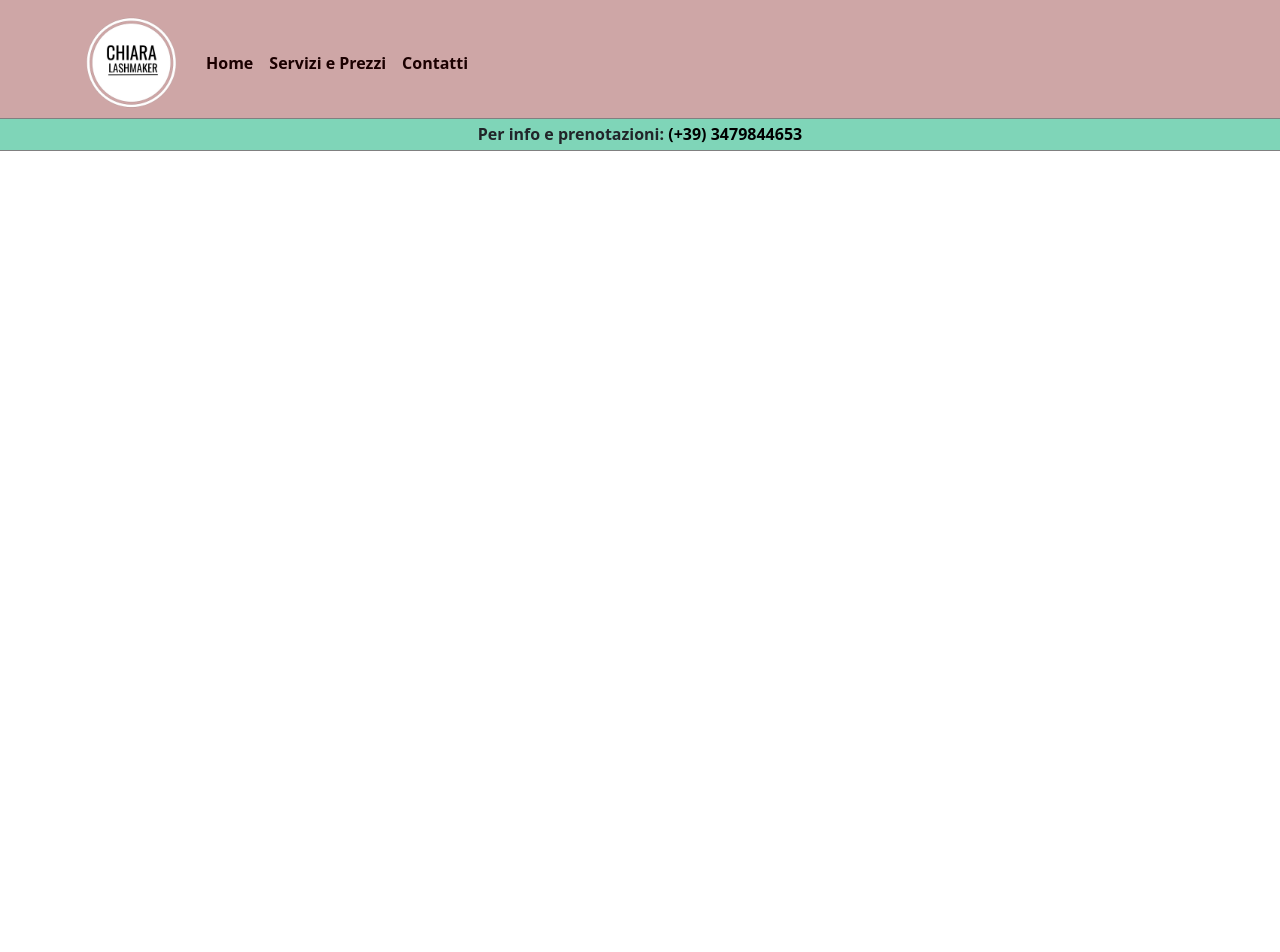
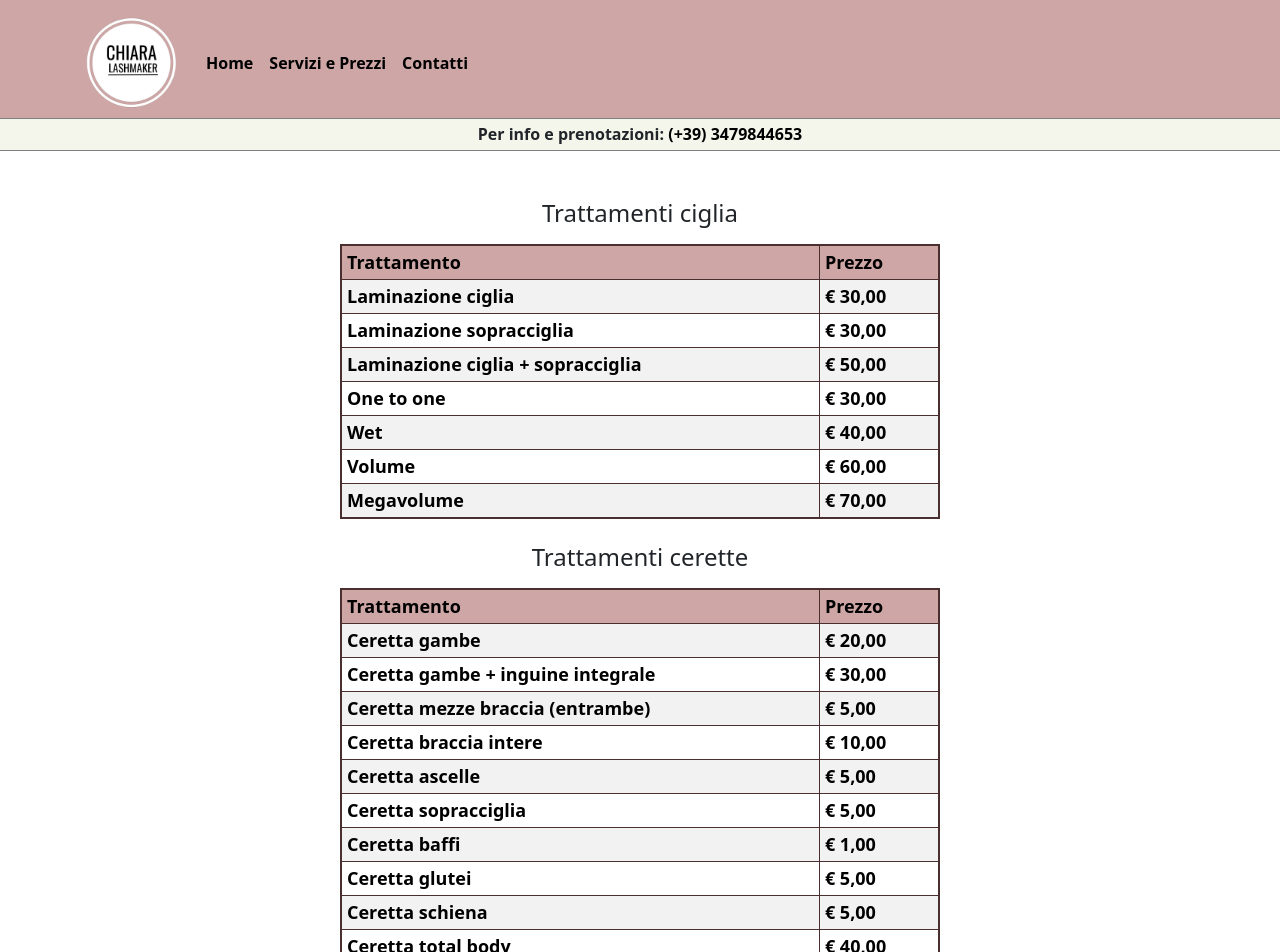
Before and after one commit to Massolinii/chiara_bonanzinga_estetica, a React (Create React App) app: page /trattamenti in a window 1280 px wide. Shown: the top 952 px of the page. Before the commit the page ends 800 px from the top, so only its background shows below. Built offline with nearby package versions, Linux system fonts and the light colour scheme.

Commit message:
Added Services page (Trattamenti) and styled

```diff
--- a/src/App.js
+++ b/src/App.js
@@ -4,6 +4,7 @@ import MyNavbar from "./components/NavBar";
 import PerInfo from "./components/PerInfo";
 import Home from "./components/Home";
 import { BrowserRouter as Router, Route, Routes } from "react-router-dom";
+import Trattamenti from "./components/Trattamenti";
 
 function App() {
   return (
@@ -13,6 +14,7 @@ function App() {
         <PerInfo />
         <Routes>
           <Route path="/" element={<Home />} />
+          <Route path="/trattamenti" element={<Trattamenti />} />
         </Routes>
       </div>
     </Router>
--- a/src/components/Home.jsx
+++ b/src/components/Home.jsx
@@ -7,7 +7,6 @@ export default function Home() {
     <div className="home-background">
       {/* home-background Css in App.css */}
       <ChiaraLashmaker />
-
       <HomeCarousel />
       <ScopriServizi />
     </div>
--- a/src/components/ScopriTrattamenti.jsx
+++ b/src/components/ScopriTrattamenti.jsx
@@ -4,7 +4,7 @@ import "../css/ScopriTrattamenti.css";
 export default function ScopriTrattamenti() {
   return (
     <div className="scopri-servizi">
-      <Link className="scopri-link">
+      <Link className="scopri-link" to={"/trattamenti"}>
         <h5 className="scopri-button">SCOPRI I TRATTAMENTI</h5>
       </Link>
       <br />
--- /dev/null
+++ b/src/components/Trattamenti.jsx
@@ -0,0 +1,101 @@
+import "../css/Trattamenti.css";
+
+export default function Trattamenti() {
+  const formatPrice = (price) => `€ ${price},00`;
+
+  return (
+    <div className="container mt-5">
+      <h4 className="mt-4 mb-3 text-center">Trattamenti ciglia</h4>
+      <table className="table table-custom table-responsive table-striped table-bordered">
+        <thead>
+          <tr>
+            <th scope="col">Trattamento</th>
+            <th scope="col">Prezzo</th>
+          </tr>
+        </thead>
+        <tbody>
+          <tr>
+            <td>Laminazione ciglia</td>
+            <td>{formatPrice(30)}</td>
+          </tr>
+          <tr>
+            <td>Laminazione sopracciglia</td>
+            <td>{formatPrice(30)}</td>
+          </tr>
+          <tr>
+            <td>Laminazione ciglia + sopracciglia</td>
+            <td>{formatPrice(50)}</td>
+          </tr>
+          <tr>
+            <td>One to one</td>
+            <td>{formatPrice(30)}</td>
+          </tr>
+          <tr>
+            <td>Wet</td>
+            <td>{formatPrice(40)}</td>
+          </tr>
+          <tr>
+            <td>Volume</td>
+            <td>{formatPrice(60)}</td>
+          </tr>
+          <tr>
+            <td>Megavolume</td>
+            <td>{formatPrice(70)}</td>
+          </tr>
+        </tbody>
+      </table>
+
+      <h4 className="mt-4 mb-3  text-center">Trattamenti cerette</h4>
+      <table className="table table-custom table-responsive table-striped table-bordered">
+        <thead>
+          <tr>
+            <th scope="col">Trattamento</th>
+            <th scope="col">Prezzo</th>
+          </tr>
+        </thead>
+        <tbody>
+          <tr>
+            <td>Ceretta gambe</td>
+            <td>{formatPrice(20)}</td>
+          </tr>
+          <tr>
+            <td>Ceretta gambe + inguine integrale</td>
+            <td>{formatPrice(30)}</td>
+          </tr>
+          <tr>
+            <td>Ceretta mezze braccia (entrambe)</td>
+            <td>{formatPrice(5)}</td>
+          </tr>
+          <tr>
+            <td>Ceretta braccia intere</td>
+            <td>{formatPrice(10)}</td>
+          </tr>
+          <tr>
+            <td>Ceretta ascelle</td>
+            <td>{formatPrice(5)}</td>
+          </tr>
+          <tr>
+            <td>Ceretta sopracciglia</td>
+            <td>{formatPrice(5)}</td>
+          </tr>
+          <tr>
+            <td>Ceretta baffi</td>
+            <td>{formatPrice(1)}</td>
+          </tr>
+          <tr>
+            <td>Ceretta glutei</td>
+            <td>{formatPrice(5)}</td>
+          </tr>
+          <tr>
+            <td>Ceretta schiena</td>
+            <td>{formatPrice(5)}</td>
+          </tr>
+          <tr>
+            <td>Ceretta total body</td>
+            <td>{formatPrice(40)}</td>
+          </tr>
+        </tbody>
+      </table>
+    </div>
+  );
+}
--- a/src/css/NavBar.css
+++ b/src/css/NavBar.css
@@ -10,7 +10,7 @@
 }
 
 .nav-link {
-  color: rgb(27, 0, 0) !important;
+  color: rgb(0, 0, 0) !important;
   font-weight: bolder;
 }
 
--- a/src/css/PerInfo.css
+++ b/src/css/PerInfo.css
@@ -1,5 +1,6 @@
 .per-info-bg {
-  background-color: rgba(89, 201, 163, 0.767);
+  /* background-color: rgba(89, 201, 163, 0.767); */
+  background: rgb(244, 245, 235);
   text-align: center;
   font-weight: bold;
   border-bottom: 1px solid grey;
--- a/src/css/ScopriTrattamenti.css
+++ b/src/css/ScopriTrattamenti.css
@@ -1,3 +1,5 @@
+@import url("https://fonts.googleapis.com/css2?family=Quicksand&display=swap");
+
 .scopri-servizi {
   text-align: center;
   margin-top: 5vh;
@@ -9,10 +11,12 @@
 }
 
 .scopri-button {
-  width: 250px;
+  width: 270px;
   padding: 15px;
   margin: auto;
   border: 2px solid rgb(44, 44, 44);
   border-radius: 5px;
   background-color: #fdf4f4;
+  font-family: "Quicksand", sans-serif;
+  font-weight: bold;
 }
--- /dev/null
+++ b/src/css/Trattamenti.css
@@ -0,0 +1,28 @@
+.table-custom {
+  width: 100%;
+  max-width: 600px;
+  margin: auto;
+  border: 2px solid rgb(73, 47, 47);
+}
+
+.table-custom th,
+.table-custom td {
+  text-align: left;
+  font-size: large;
+  font-weight: 600;
+  padding: 3px 5px 3px 5px;
+}
+
+.table-custom th {
+  background-color: #cea6a6;
+}
+
+.table-custom th:nth-child(1),
+.table-custom td:nth-child(1) {
+  width: 80%;
+}
+
+.table-custom th:nth-child(2),
+.table-custom td:nth-child(2) {
+  width: 20%;
+}
```
